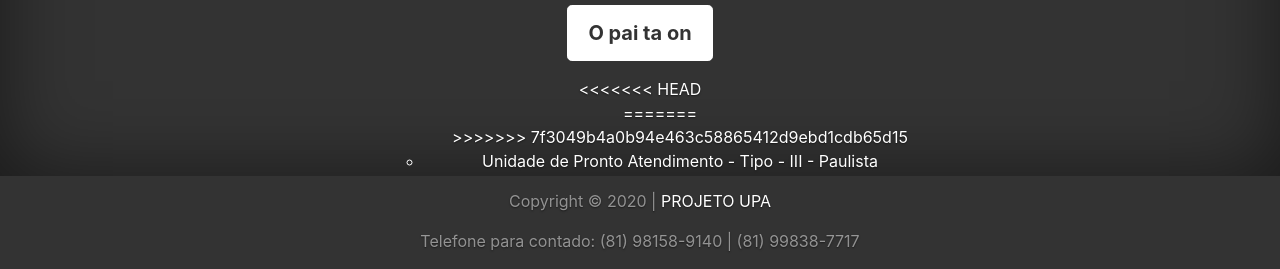
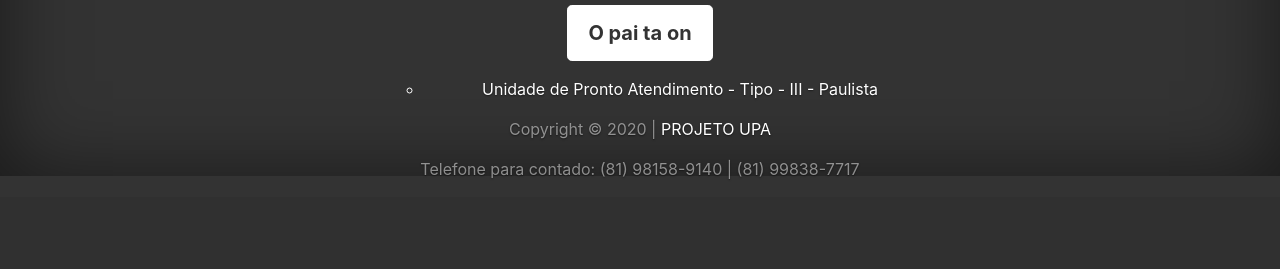
Before and after one commit to gantz27/projeto_UPA, a Django app: page / in a window 1280 px wide. Shown: the part 624-893 px from the top of the page. After the commit the page ends 803 px from the top, so only its background shows below. Run offline with Django 3.2, Linux system fonts and the light colour scheme; data comes from the database, SQL or seed files in the repository; some libraries are stand-ins or nearby versions.

Commit message:
Update upa.html

```diff
--- a/upa/templates/upa.html
+++ b/upa/templates/upa.html
@@ -55,13 +55,10 @@
     <p class="lead">
       <a href="#" class="btn btn-lg btn-secondary">O pai ta on</a>
     </p>
-<<<<<<< HEAD
 
     <ul class="list-upa">
-=======
   <!-- Listagem das Upas -->
     <ul>
->>>>>>> 7f3049b4a0b94e463c58865412d9ebd1cdb65d15
       {% for upa in upas %}
       <a href="{% url 'update_upa' upa.id %}">
           <li>{{ upa.nome }}</li>
```
